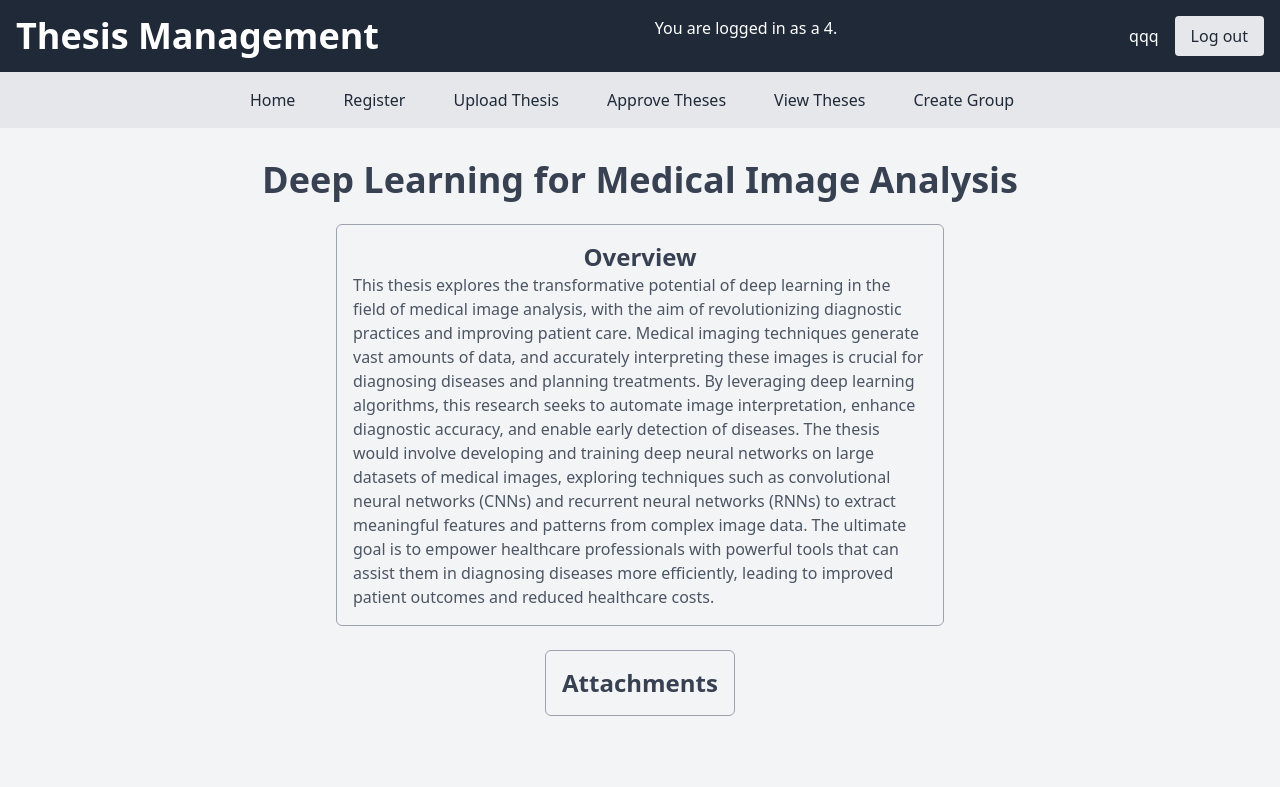
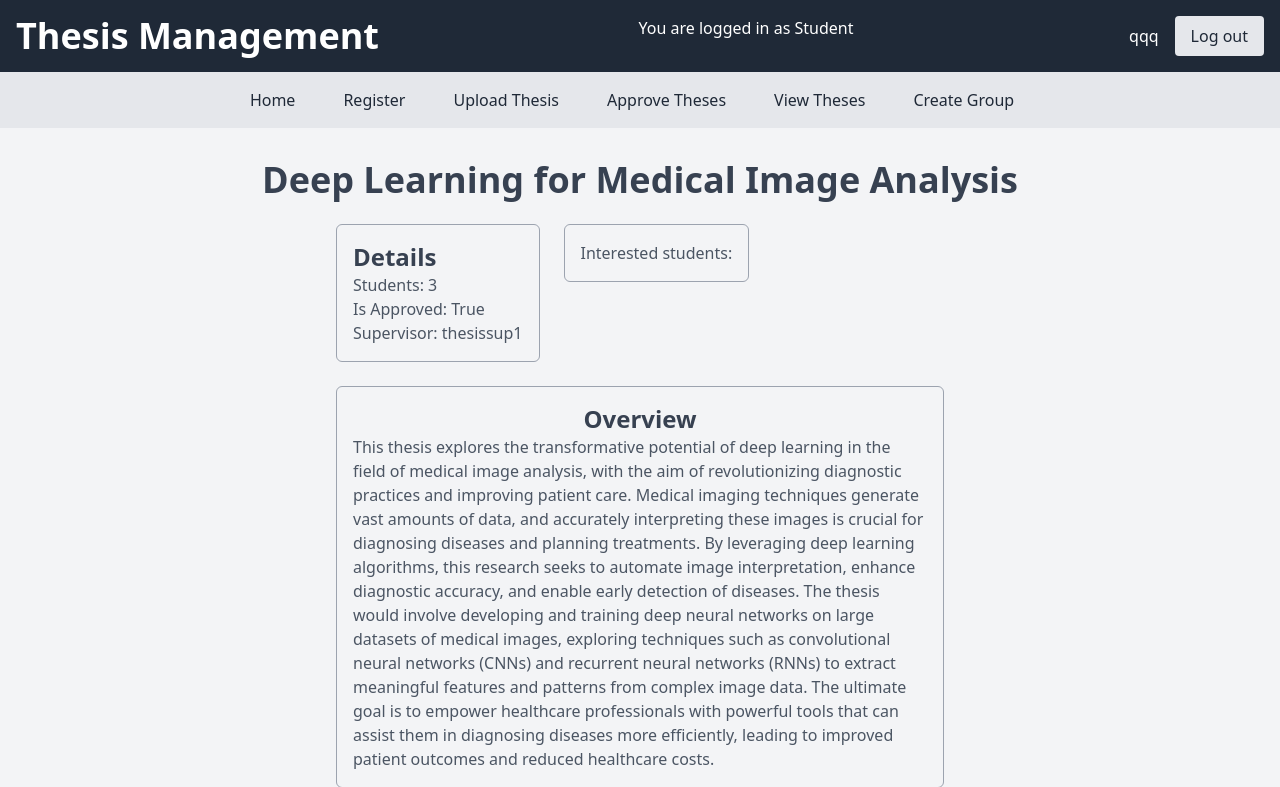
Before and after one commit to bishallamichhane44/Thesis-Management, a Django app: page /view_theses/3/ in a window 1280 px wide. Shown: the top 787 px of the page. Before the commit the page ends 716 px from the top, so only its background shows below. Run offline with Django 5.2, Linux system fonts and the light colour scheme; a user stored in the database is signed in; data comes from the database, SQL or seed files in the repository; both versions use the stored data as it was after the commit.

Commit message:
most features done

```diff
--- a/app_week6/models.py
+++ b/app_week6/models.py
@@ -10,8 +10,8 @@ from django.contrib.auth.models import AbstractUser
 class User(AbstractUser):
     USER_TYPE_CHOICES = (
         (1, 'Admin'),
-        (2, 'Project Coordinator'),
-        (3, 'Supervisor'),
+        (2, 'Supervisor'),
+        (3, 'Project Coordinator'),
         (4, 'Student'),
     )
     user_type = models.PositiveSmallIntegerField(choices=USER_TYPE_CHOICES, default=4)
@@ -19,9 +19,11 @@ class User(AbstractUser):
 class Thesis(models.Model):
     title = models.CharField(max_length=255)
     description = models.TextField()
-    supervisor = models.ForeignKey(User, limit_choices_to={'user_type': 3}, on_delete=models.CASCADE)
+    supervisor = models.ForeignKey(User, limit_choices_to={'user_type': 2}, on_delete=models.CASCADE)
     is_approved = models.BooleanField(default=False)
     students = models.ManyToManyField(User, related_name='theses', limit_choices_to={'user_type': 4})
+    interested = models.ManyToManyField(User, related_name='interested_theses', limit_choices_to={'user_type': 4})
+
 
     def __str__(self):
         return self.title
@@ -29,4 +31,4 @@ class Thesis(models.Model):
 class Group(models.Model):
     name = models.CharField(max_length=255)
     members = models.ManyToManyField(User, limit_choices_to={'user_type': 4})
-    thesis = models.ForeignKey(Thesis, on_delete=models.CASCADE)
+    thesis = models.ForeignKey(Thesis, on_delete=models.CASCADE, limit_choices_to={'is_approved': True})
--- a/app_week6/templates/app_week6/base.html
+++ b/app_week6/templates/app_week6/base.html
@@ -7,7 +7,21 @@
 <body class="h-screen bg-gray-100">
     <header class="bg-gray-800 text-white p-4 flex justify-between">
         <h1 class="text-4xl font-bold">Thesis Management</h1>
-        <p class="mr-4">You are logged in as a {{ user.user_type }}.</p>
+
+        {% if user.user_type == 1 %}
+        <p class="mr-4">You are logged in as Admin</p>
+        {% endif %}
+        {% if user.user_type == 2 %}
+        <p class="mr-4">You are logged in as Supervisor</p>
+        {% endif %}
+        {% if user.user_type == 3 %}
+        <p class="mr-4">You are logged in as Project Coordinator</p>
+        {% endif %}
+        {% if user.user_type == 4 %}
+        <p class="mr-4">You are logged in as Student</p>
+        {% endif %}
+
+
         <div class="flex items-center">
             {% if user.is_authenticated %}
             <p class="mr-4">{{ user.username }}</p>
--- a/app_week6/templates/app_week6/thesis_detail.html
+++ b/app_week6/templates/app_week6/thesis_detail.html
@@ -2,11 +2,38 @@
 {% block content %}
 <div class="container mx-auto p-4 flex flex-col items-center justify-center">
     <h1 class="text-4xl font-bold text-gray-700 mb-6">{{ thesis.title }}</h1>
+    <div class="flex flex-row items-start justify-start w-1/2 mb-6 space-x-6">
+
+        <div class="flex flex-col items-start justify-start border border-gray-400 rounded-md p-4">
+            <h2 class="text-2xl font-bold text-gray-700">Details</h2>
+            <p class="text-gray-600">Students: {{ thesis.students.count }}</p>
+            <p class="text-gray-600">Is Approved: {{ thesis.is_approved }}</p>
+            <p class="text-gray-600">Supervisor: {{ thesis.supervisor }}</p>
+        </div>
+
+        <div class="flex flex-col items-start justify-start border border-gray-400 rounded-md p-4">
+            <p class="text-gray-600">Interested students:</p>
+            <ul>
+                {% for student in thesis.interested.all %}
+                    <li>{{ student.username }}</li>
+                    <li>
+                        {% if not student in thesis.students.all %}
+                            <a href="{% url 'approve_student' thesis.id student.id %}" class="text-blue-600 hover:text-blue-800">Approve</a>
+                        {% endif %}
+                    </li>
+
+                {% endfor %}
+            </ul>
+
+        </div>
+    </div>
     <div class="flex flex-col items-center justify-center w-1/2 mb-6">
         <div class="flex flex-col items-center justify-center border border-gray-400 rounded-md p-4">
             <h2 class="text-2xl font-bold text-gray-700">Overview</h2>
             <p class="text-gray-600">{{ thesis.description|safe }}</p>
         </div>
+
+
 
         <div class="flex flex-col items-center justify-center border border-gray-400 rounded-md p-4 mt-6">
             <h2 class="text-2xl font-bold text-gray-700">Attachments</h2>
--- a/app_week6/views.py
+++ b/app_week6/views.py
@@ -42,7 +42,7 @@ from django.shortcuts import render, redirect
 from django.contrib.auth import login, authenticate, logout
 from django.contrib.auth.decorators import login_required
 from .form import UserRegistrationForm, ThesisForm, GroupForm
-from .models import Thesis, Group
+from .models import Thesis, Group,User
 from .form import UserLoginForm
 from django.contrib import messages
 
@@ -160,3 +160,35 @@ def thesis_detail(request, thesis_id):
     else:
         messages.error(request, "Not authorized to view thesis")
         return redirect('home')
+
+
+@login_required
+def request_join(request, thesis_id):
+    if ((request.user.user_type == 4) or (request.user.user_type == 1)):
+        thesis = Thesis.objects.get(pk=thesis_id)
+        thesis.interested.add(request.user)
+        messages.success(request, "Request sent successfully")
+        return redirect('home')
+    else:
+        messages.error(request, "Not authorized to request to join")
+        return redirect('home')
+
+
+@login_required
+def approve_student(request, thesis_id, student_id):
+
+    if request.method == 'GET':
+        student = User.objects.get(pk=student_id)
+        thesis = Thesis.objects.get(pk=thesis_id)
+        if ((request.user.user_type == 2)):
+            thesis.students.add(student)
+            thesis.interested.remove(student)
+            thesis.save()
+            messages.success(request, "Student added successfully")
+            return redirect('view_theses')
+        else:
+            messages.error(request, "Not authorized to approve a student")
+            return redirect('home')
+    else:
+        messages.error(request, "Invalid request")
+        return redirect('home')
--- a/project_week6/urls.py
+++ b/project_week6/urls.py
@@ -40,5 +40,8 @@ urlpatterns = [
     path('view_theses/', views.view_theses, name='view_theses'),
     path('create_group/', views.create_group, name='create_group'),
     path('approve/<int:thesis_id>/', views.approve, name='approve'),
+    path('request_to_join/<int:thesis_id>/', views.request_join, name='request_to_join'),
     path('view_theses/<int:thesis_id>/', views.thesis_detail, name='view_theses'),
+    path('approve_student/<int:thesis_id>/<int:student_id>/', views.approve_student, name='approve_student'),
+
 ]
```
Also changed, not shown: app_week6/templates/app_week6/view_theses.html (+8 -0 lines), app_week6/migrations/0008_alter_user_user_type.py (added), app_week6/migrations/0009_thesis_interested_alter_thesis_supervisor.py (added), app_week6/migrations/0010_alter_group_thesis.py (added), db.sqlite3.
